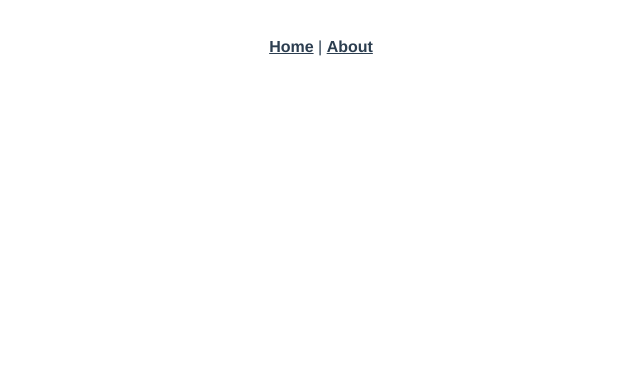
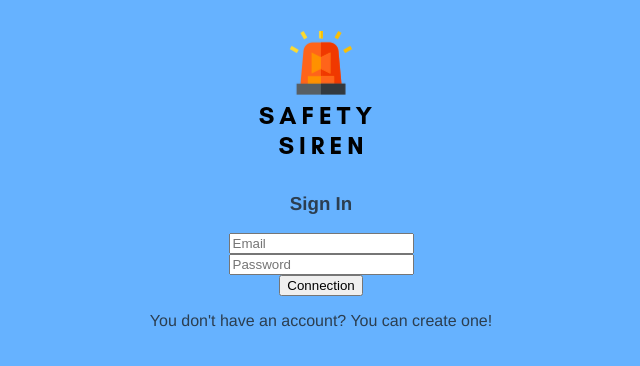
Before and after one commit to sdogra/Safety-Siren, a Vue app in the folder safety-siren/: page /#/login in a window 1280 px wide. Shown: the top 366 px of the page, without its empty margins (319-959 px from the left). Built offline with nearby package versions, Linux system fonts and the light colour scheme.

Commit message:
Initial frontend updates

```diff
--- a/safety-siren/package.json
+++ b/safety-siren/package.json
@@ -9,6 +9,7 @@
   },
   "dependencies": {
     "core-js": "^2.6.5",
+    "serve": "^11.2.0",
     "vue": "^2.6.10",
     "vue-router": "^3.0.3"
   },
--- a/safety-siren/src/App.vue
+++ b/safety-siren/src/App.vue
@@ -1,15 +1,23 @@
 <template>
   <div id="app">
-    <div id="nav">
-      <router-link to="/">Home</router-link> |
-      <router-link to="/about">About</router-link>
-    </div>
-    <router-view />
+    <img src="./assets/siren.png" alt="SafetySiren Logo">
+    <router-view/>
   </div>
 </template>
 
 <style>
+body, html{
+  padding: 0;
+  margin: 0;
+  width: 100%;
+  min-height: 100%;
+}
+
+body{
+  background-color: #66B2FF;
+}
 #app {
+  margin-top: 20px;
   font-family: "Avenir", Helvetica, Arial, sans-serif;
   -webkit-font-smoothing: antialiased;
   -moz-osx-font-smoothing: grayscale;
--- a/safety-siren/src/router.js
+++ b/safety-siren/src/router.js
@@ -1,6 +1,7 @@
 import Vue from "vue";
 import Router from "vue-router";
 import Home from "./views/Home.vue";
+import Login from "./views/Login.vue";
 
 Vue.use(Router);
 
@@ -19,6 +20,11 @@ export default new Router({
       // which is lazy-loaded when the route is visited.
       component: () =>
         import(/* webpackChunkName: "about" */ "./views/About.vue")
+    },
+    {
+      path: '/login',
+      name: 'Login',
+      component: Login
     }
   ]
 });
--- a/safety-siren/src/views/Home.vue
+++ b/safety-siren/src/views/Home.vue
@@ -1,7 +1,6 @@
 <template>
   <div class="home">
-    <img alt="Vue logo" src="../assets/logo.png" />
-    <HelloWorld msg="Welcome to Your Vue.js App" />
+    <HelloWorld msg="Welcome to SafetySiren, a crowd-sourced Safety Alert Web App!" />
   </div>
 </template>
 
--- /dev/null
+++ b/safety-siren/src/views/Login.vue
@@ -0,0 +1,22 @@
+<template>
+    <div class = "login">
+        <h3>Sign In</h3>
+        <input type="text" placeholder = "Email"><br>
+        <input type="password" placeholder = "Password"><br>
+        <button>Connection</button>
+        <p>You don't have an account? You can create one!</p>
+    </div>
+</template>
+
+<script>
+export default {
+    name: 'login',
+    data() {
+        return {};
+    },
+    methods: {}
+ }
+</script>
+
+<style scoped>
+</style>
```
Also changed, not shown: safety-siren/src/assets/siren.png (added), safety-siren/src/views/GoogleMaps.vue (added), 1 other file (tests, documents, lock files or other folders).
